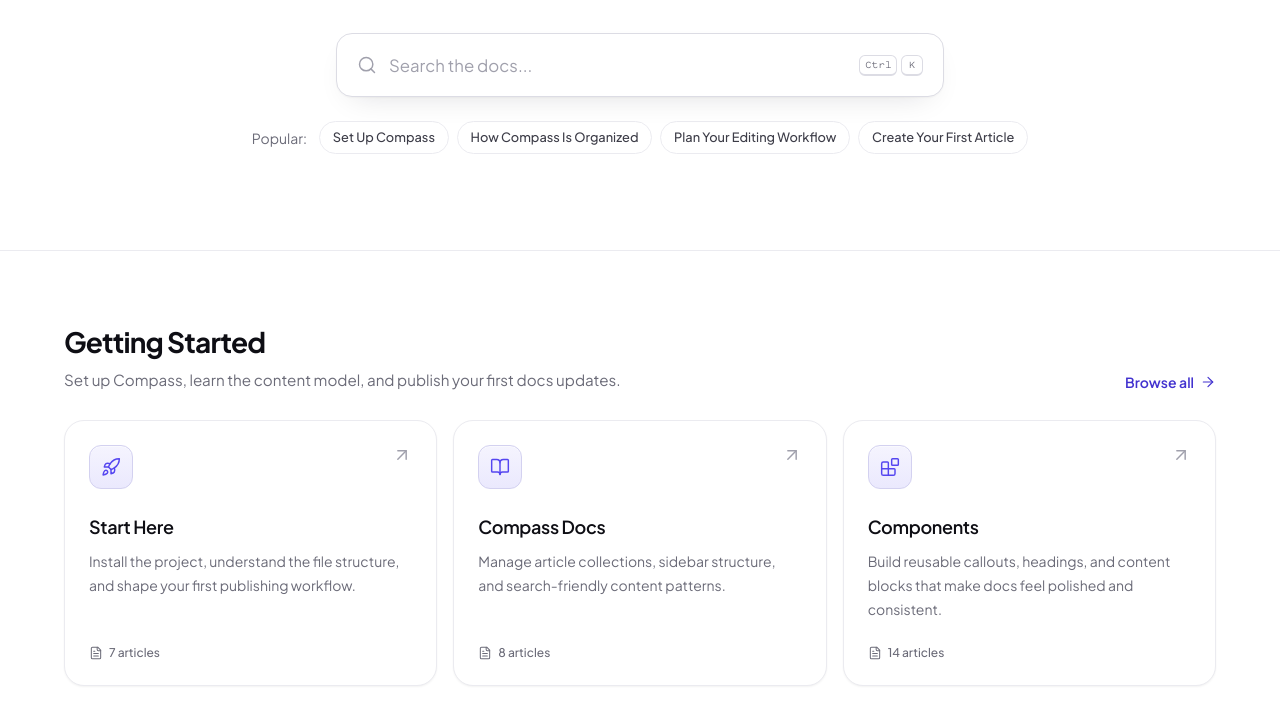
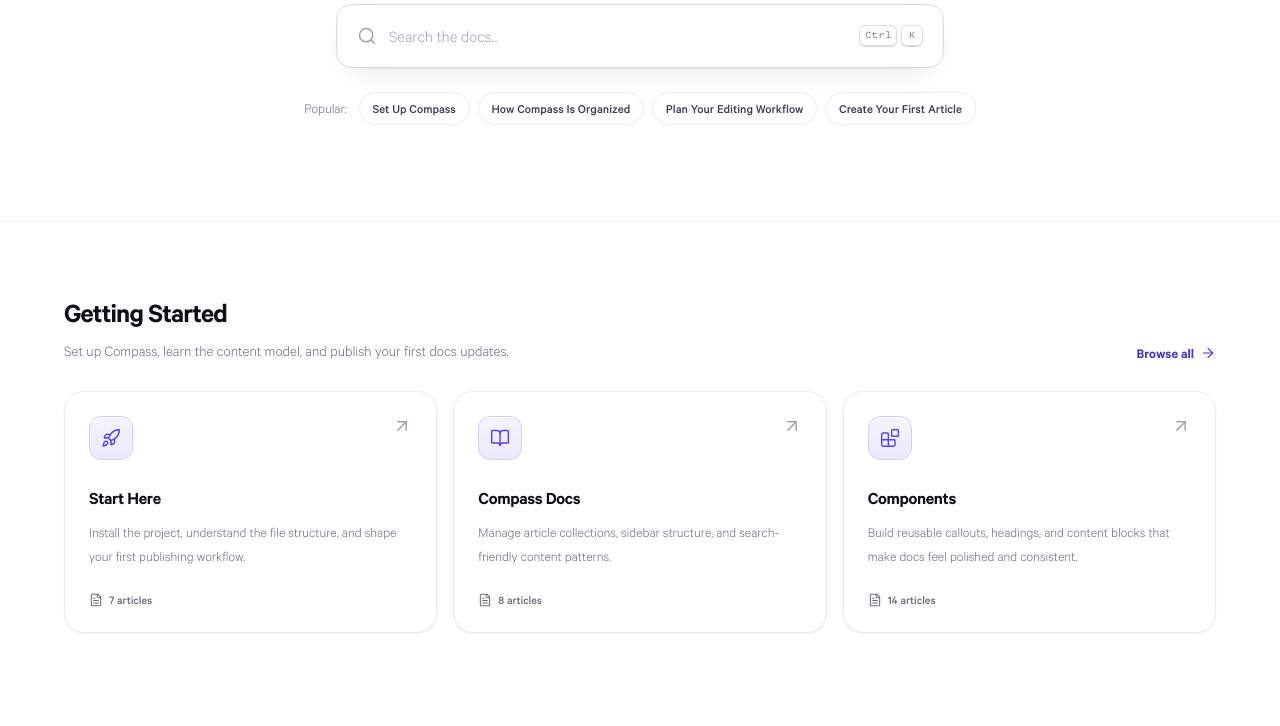
Before and after one commit to jsantiago611/pray-the-psalms, an Astro site: page / in a window 1280 px wide. Shown: the part 384-1110 px from the top of the page. Built offline with nearby package versions, Linux system fonts and the light colour scheme; Astro itself is replaced by a stand-in of ours.

Commit message:
Add Calibre and Pitch Sans font definitions
Updated font definitions and modified default font settings in the global CSS file.

```diff
--- a/src/styles/global.css
+++ b/src/styles/global.css
@@ -1,6 +1,46 @@
 @import 'tailwindcss';
 
 @custom-variant dark (&:where(.dark, .dark *));
+
+@font-face {
+  font-family: 'Calibre';
+  src: url('/fonts/CalibreWeb-Light.woff') format('woff');
+  font-weight: 400;
+  font-style: normal;
+  font-display: swap;
+}
+
+@font-face {
+  font-family: 'Calibre';
+  src: url('/fonts/CalibreWeb-LightItalic.woff') format('woff');
+  font-weight: 400;
+  font-style: italic;
+  font-display: swap;
+}
+/*
+@font-face {
+  font-family: 'Calibre';
+  src: url('/fonts/CalibreWeb-Regular.woff') format('woff');
+  font-weight: 400;
+  font-style: normal;
+  font-display: swap;
+}
+*/
+@font-face {
+  font-family: 'Calibre';
+  src: url('/fonts/CalibreWeb-Medium.woff') format('woff');
+  font-weight: 500;
+  font-style: normal;
+  font-display: swap;
+}
+
+@font-face {
+  font-family: 'Calibre';
+  src: url('/fonts/CalibreWeb-Semibold.woff') format('woff');
+  font-weight: 600;
+  font-style: normal;
+  font-display: swap;
+}
 
 @font-face {
   font-family: 'Pitch Sans';
@@ -61,7 +101,7 @@
 }
 
 @theme {
-  --font-sans: 'Plus Jakarta Sans', ui-sans-serif, system-ui, -apple-system, 'Segoe UI', sans-serif;
+  --font-sans: 'Calibre', 'Plus Jakarta Sans', ui-sans-serif, system-ui, -apple-system, 'Segoe UI', sans-serif;
   --font-mono: 'Pitch Sans', ui-monospace, 'SFMono-Regular', 'Cascadia Code', Menlo, Consolas, monospace;
 }
 
```
